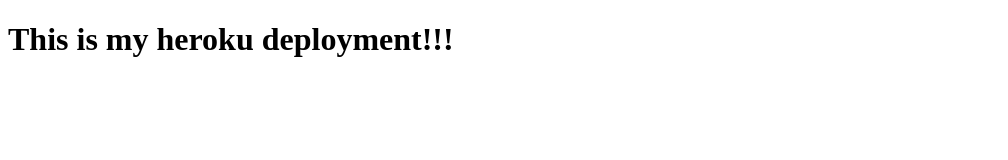
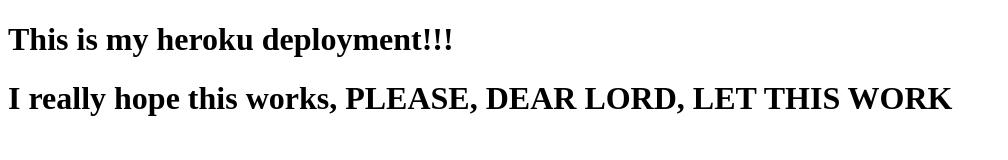
Before and after one commit to toridaughton/td-hosting, a plain HTML site: page index.html in a window 1280 px wide. Shown: the whole page, without its empty margins (0-1008 px from the left). Drawn offline with Linux system fonts and the light colour scheme.

Commit message:
work please

```diff
--- a/index.html
+++ b/index.html
@@ -8,5 +8,6 @@
 </head>
 <body>
   <h1>This is my heroku deployment!!!</h1>
+  <h1>I really hope this works, PLEASE, DEAR LORD, LET THIS WORK</h1>
 </body>
 </html>
```
